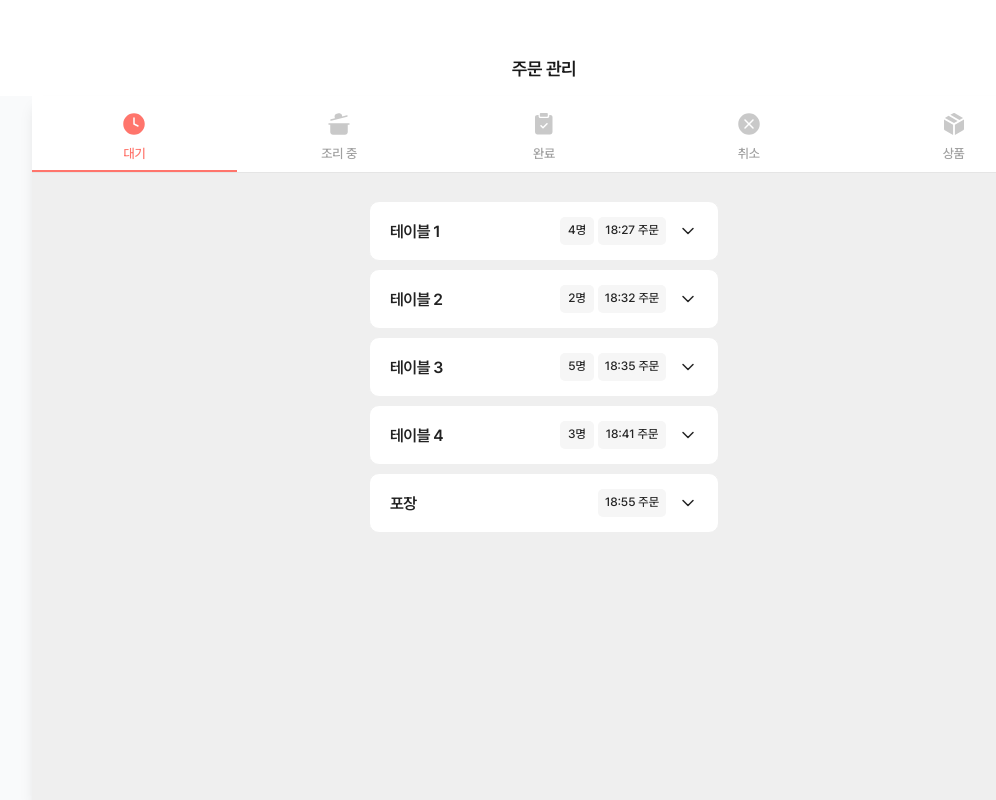
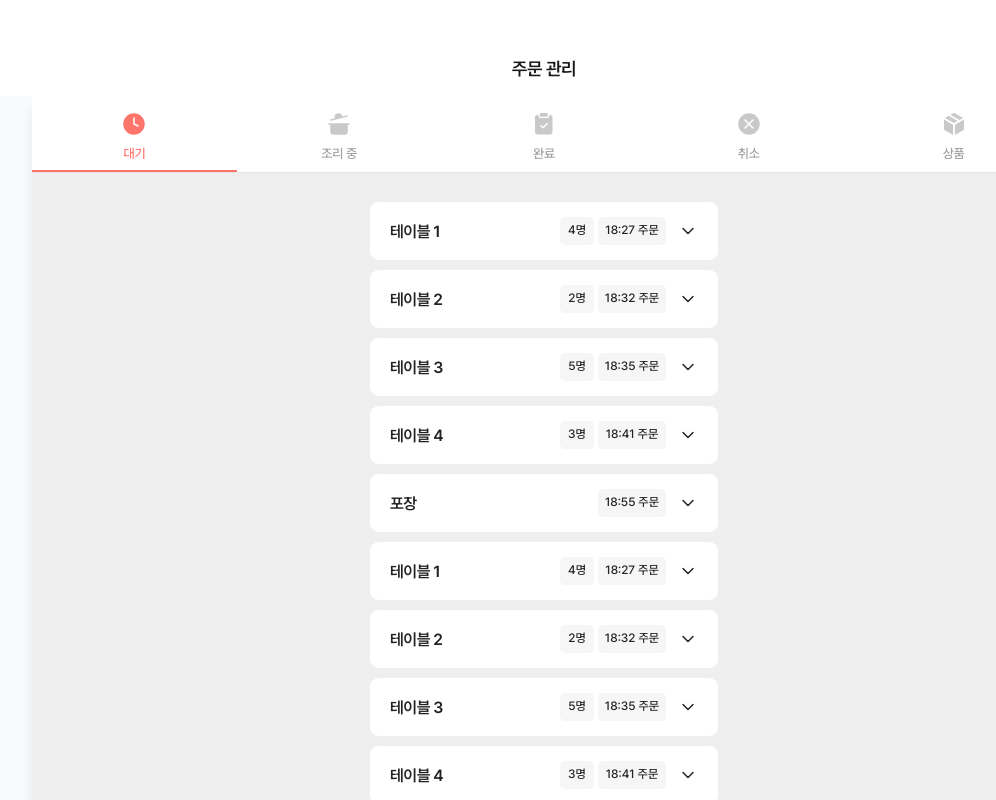
Before and after one commit to LikeLion-SKU/festival-fe, a React (Vite) app: page /admin/waiting in a window 1280 px wide. Shown: the whole page, without its empty margins (96-1092 px from the left). Built offline with nearby package versions, Linux system fonts and the light colour scheme.

Commit message:
🎨 Design: 조리 중 페이지 디자인 변경

```diff
--- a/src/components/Admin/AdminCooking/TableOrderCard.jsx
+++ b/src/components/Admin/AdminCooking/TableOrderCard.jsx
@@ -1,7 +1,9 @@
 export default function TableOrderCard({ tableNumber, checkedCount = 0, totalCount }) {
   return (
     <div className="flex h-13 w-20 flex-col items-center justify-center rounded-[5px] border border-[#C9C9C9] bg-[#FBFBFB] p-1.5">
-      <p className="text-[14px] font-semibold leading-[1.6] text-[#353535]">테이블 {tableNumber}</p>
+      <p className="text-[14px] font-semibold leading-[1.6] text-[#353535]">
+        {tableNumber == 0 ? '포장' : `테이블 ${tableNumber}`}
+      </p>
       <p className="text-[13px] font-medium leading-[1.6] text-[#FF756C]">
         {checkedCount}/{totalCount}
       </p>
--- a/src/components/Admin/OrderCard.jsx
+++ b/src/components/Admin/OrderCard.jsx
@@ -30,6 +30,16 @@ export default function OrderCard({
   const isOpen = isOpenControlled ? isOpenProp : internalOpen;
   const isControlled = checkedItemsProp !== undefined;
   const checkedItems = isControlled ? checkedItemsProp : internalChecked;
+
+  const renderItems = isCooking
+    ? items.flatMap((item) =>
+        Array.from({ length: item.quantity }, () => ({
+          name: item.name,
+          quantity: 1,
+          price: item.quantity > 0 ? item.price / item.quantity : item.price,
+        }))
+      )
+    : items;
 
   const toggleOpen = () => {
     if (isOpenControlled) onOpenChange?.(!isOpen);
@@ -108,14 +118,14 @@ export default function OrderCard({
           </div>
 
           <div className="flex w-full flex-col">
-            {items.map((item, idx) => {
+            {renderItems.map((item, idx) => {
               const checked = checkedItems.has(idx);
               const strike = isCooking && checked;
               return (
                 <div
                   key={idx}
                   className={`flex h-12 items-center justify-between gap-3 px-2 ${
-                    idx < items.length - 1 ? 'border-b border-dashed border-[#EFEFEF]' : ''
+                    idx < renderItems.length - 1 ? 'border-b border-dashed border-[#EFEFEF]' : ''
                   }`}
                   onClick={() => toggleChecked(idx)}
                 >
@@ -162,7 +172,7 @@ export default function OrderCard({
               type="button"
               onClick={() =>
                 onConfirm?.({
-                  allChecked: items.length > 0 && checkedItems.size === items.length,
+                  allChecked: renderItems.length > 0 && checkedItems.size === renderItems.length,
                   checkedCount: checkedItems.size,
                 })
               }
--- a/src/constants/orderDummyData.js
+++ b/src/constants/orderDummyData.js
@@ -65,4 +65,70 @@ export const orderData = [
     ],
     totalAmount: 12000,
   },
+  {
+    id: 1,
+    tableNumber: 1,
+    peopleCount: 4,
+    orderTime: '18:27',
+    customerName: '김멋사',
+    phone: '010-1234-5678',
+    items: [
+      { name: '해물야끼우동', quantity: 2, price: 26000 },
+      { name: '주먹밥', quantity: 1, price: 2000 },
+      { name: '음료수', quantity: 3, price: 6000 },
+    ],
+    totalAmount: 28000,
+  },
+  {
+    id: 2,
+    tableNumber: 2,
+    peopleCount: 2,
+    orderTime: '18:32',
+    customerName: '박싸피',
+    phone: '010-2345-6789',
+    items: [
+      { name: '해물야끼우동', quantity: 1, price: 13000 },
+      { name: '음료수', quantity: 2, price: 4000 },
+    ],
+    totalAmount: 17000,
+  },
+  {
+    id: 3,
+    tableNumber: 3,
+    peopleCount: 5,
+    orderTime: '18:35',
+    customerName: '이멋사',
+    phone: '010-3456-7890',
+    items: [
+      { name: '해물야끼우동', quantity: 3, price: 39000 },
+      { name: '주먹밥', quantity: 2, price: 4000 },
+    ],
+    totalAmount: 43000,
+  },
+  {
+    id: 4,
+    tableNumber: 4,
+    peopleCount: 3,
+    orderTime: '18:41',
+    customerName: '최멋사',
+    phone: '010-4567-8901',
+    items: [
+      { name: '주먹밥', quantity: 3, price: 6000 },
+      { name: '음료수', quantity: 3, price: 6000 },
+    ],
+    totalAmount: 12000,
+  },
+  {
+    id: 5,
+    tableNumber: 0,
+    peopleCount: null,
+    orderTime: '18:55',
+    customerName: '최멋사',
+    phone: '010-4567-8901',
+    items: [
+      { name: '주먹밥', quantity: 3, price: 6000 },
+      { name: '음료수', quantity: 3, price: 6000 },
+    ],
+    totalAmount: 12000,
+  },
 ];
--- a/src/pages/admin/CookingMenu.jsx
+++ b/src/pages/admin/CookingMenu.jsx
@@ -72,7 +72,7 @@ export default function CookingMenu() {
     <div className="flex flex-col w-full h-full bg-[#f8f8f8] items-center">
       {orderData.length > 0 ? (
         <>
-          <div className="sticky flex w-full flex-col bg-white px-5 py-2 shadow-[0_1px_2px_0_rgba(0,0,0,0.1)]">
+          <div className="sticky flex w-full max-h-50 overflow-auto flex-col bg-white px-5 py-2 shadow-[0_1px_2px_0_rgba(0,0,0,0.1)]">
             <button
               type="button"
               onClick={() => setSummaryOpen((v) => !v)}
@@ -95,7 +95,7 @@ export default function CookingMenu() {
                     key={data.id}
                     tableNumber={data.tableNumber}
                     checkedCount={checkedMap[data.id]?.size ?? 0}
-                    totalCount={data.items.length}
+                    totalCount={data.items.reduce((sum, i) => sum + i.quantity, 0)}
                   />
                 ))}
               </div>
@@ -153,17 +153,19 @@ export default function CookingMenu() {
       >
         <div className="flex flex-col items-center pt-15 pb-10">
           <WarningIcon />
-          <p className="font-semibold text-[1.25rem]">아직 체크하지 않은 메뉴가 있어요</p>
-          <p className="text-[14px] text-[#7F7F7F]">
-            완료 처리 시 모든 메뉴가 조리 완료로 변경돼요.
+          <p className="font-semibold text-[1.25rem] mt-7">
+            아직 <span className="text-[#FE5F54]">제공 전인 메뉴</span>가 있어요
           </p>
+          <p className="font-semibold text-[1.25rem]">그래도 주문을 완료할까요?</p>
+          <p className="text-[14px] text-[#7F7F7F] mt-2">완료하면 주문이 완료로 이동해요</p>
         </div>
       </BottomSheet>
 
       <BottomSheet open={modal === 'cookingDone'} onOpenChange={(o) => !o && closeModal()}>
         <div className="flex flex-col items-center pt-13 pb-30">
           <CheckIcon />
-          <p className="font-semibold text-[1.25rem]">주문이 완료 처리되었어요</p>
+          <p className="font-semibold text-[1.25rem] mt-7">주문이</p>
+          <p className="font-semibold text-[1.25rem]">완료 처리되었어요</p>
         </div>
       </BottomSheet>
 
```
